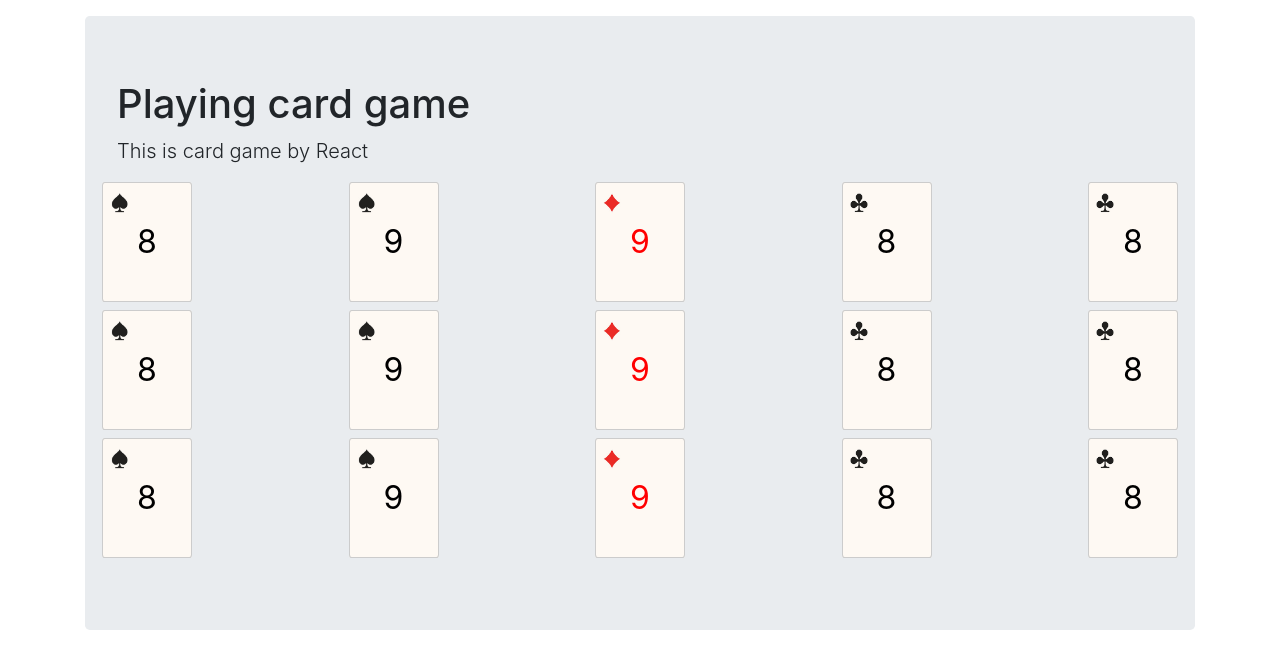
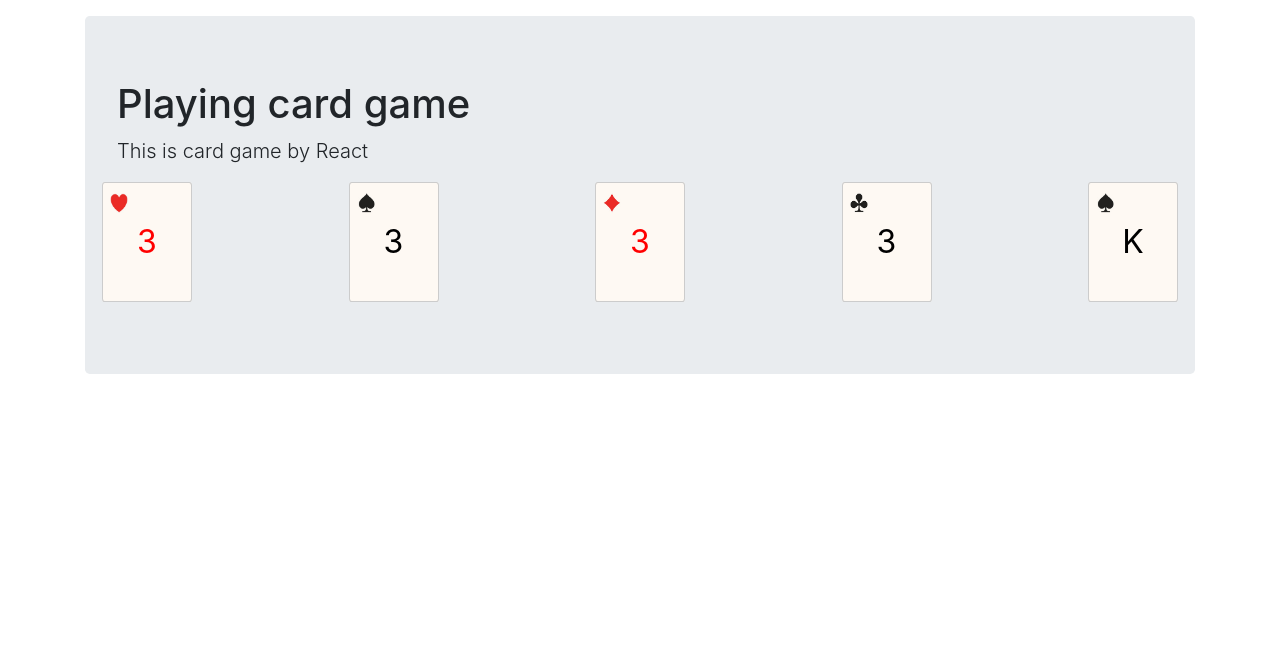
Before and after one commit to koko37/playing-card, a React (Create React App) app: page / in a window 1280 px wide. Shown: the top 668 px of the page. Built offline with nearby package versions, Linux system fonts and the light colour scheme.

Commit message:
feat: add blank card

```diff
--- a/src/App.js
+++ b/src/App.js
@@ -1,4 +1,4 @@
-import React from 'react'
+import React, { useEffect } from 'react'
 import { Container, Jumbotron, Row  } from 'react-bootstrap';
 import CardHolder from "./components/CardHolder"
 import "./styles/app.css"
@@ -8,32 +8,61 @@ export default () => {
         width: "90px",
         height: "120px"
     }
-    const cards_place_1 = [
-        {flower: "h", number: "3"},
-        {flower: "c", number: "5"},
-        {flower: "d", number: "j"},
-        {flower: "s", number: "8"},
-    ]
-    const cards_place_2 = [
-        {flower: "h", number: "6"},
-        {flower: "c", number: "7"},
-        {flower: "d", number: "8"},
-        {flower: "s", number: "9"},
-    ]
 
-    const cards_place_3 = [
-        {flower: "c", number: "6"},
-        {flower: "h", number: "7"},
-        {flower: "c", number: "8"},
-        {flower: "d", number: "9"},
-    ]
+    const getCardFromNumber = (n) => {
+      let flower, number, value;
+      switch(Math.floor(n/13))
+      {
+        case 0:
+          flower = "h";
+          break;
+        case 1:
+          flower = "s";
+          break;
+        case 2:
+          flower = "d";
+          break;
+        case 3:
+          flower = "c";
+          break;
+        default:
+          flower = ""
+          break;
+      }
+      number = (n % 13) ;
+      if(number === 1)
+      {
+        value = "a"
+      }
+      else if(number === 11)
+      {
+        value = "j"
+      }
+      else if(number === 12)
+      {
+        value = "q"
+      }
+      else if(number === 0)
+      {
+        value = "k"
+      }
+      else
+      {
+        value = number;
+      }
+      return {flower: flower, number: value}
+    }
 
-    const cards_place_4 = [
-        {flower: "c", number: "3"},
-        {flower: "h", number: "5"},
-        {flower: "h", number: "j"},
-        {flower: "c", number: "8"},
-    ]
+    const card_data = [
+      [getCardFromNumber(1),getCardFromNumber(2),getCardFromNumber(3)],
+      [getCardFromNumber(14),getCardFromNumber(15),getCardFromNumber(16)],
+      [getCardFromNumber(27),getCardFromNumber(28),getCardFromNumber(29)],
+      [getCardFromNumber(40),getCardFromNumber(41),getCardFromNumber(42)],
+      [getCardFromNumber(50),getCardFromNumber(12),getCardFromNumber(13)]
+    ];
+    useEffect(() => {
+      console.log("app initialize.");
+    }, []);
 
     return (
         <Container>
@@ -41,27 +70,12 @@ export default () => {
                 <h1>Playing card game</h1>
                 <p className="lead">This is card game by React</p>
                 <Row className="d-flex justify-content-between mb-2">
-                    <CardHolder cards={cards_place_1} card_size={card_size} />
-                    <CardHolder cards={cards_place_2} card_size={card_size} />
-                    <CardHolder cards={cards_place_3} card_size={card_size} />
-                    <CardHolder cards={cards_place_4} card_size={card_size} />
-                    <CardHolder cards={cards_place_4} card_size={card_size} />
-                </Row>
+                    <CardHolder cards={card_data[0]} card_size={card_size} />
+                    <CardHolder cards={card_data[1]} card_size={card_size} />
+                    <CardHolder cards={card_data[2]} card_size={card_size} />
+                    <CardHolder cards={card_data[3]} card_size={card_size} />
+                    <CardHolder cards={card_data[4]} card_size={card_size} />
 
-                <Row className="d-flex justify-content-between mb-2">
-                    <CardHolder cards={cards_place_1} card_size={card_size} />
-                    <CardHolder cards={cards_place_2} card_size={card_size} />
-                    <CardHolder cards={cards_place_3} card_size={card_size} />
-                    <CardHolder cards={cards_place_4} card_size={card_size} />
-                    <CardHolder cards={cards_place_4} card_size={card_size} />
-                </Row>
-
-                <Row className="d-flex justify-content-between mb-2">
-                    <CardHolder cards={cards_place_1} card_size={card_size} />
-                    <CardHolder cards={cards_place_2} card_size={card_size} />
-                    <CardHolder cards={cards_place_3} card_size={card_size} />
-                    <CardHolder cards={cards_place_4} card_size={card_size} />
-                    <CardHolder cards={cards_place_4} card_size={card_size} />
                 </Row>
             </Jumbotron>
         </Container>
--- /dev/null
+++ b/src/components/BlankCard.js
@@ -0,0 +1,18 @@
+import React from 'react'
+import styles from "../styles/blank-card.module.css"
+
+export default ({size}) => {
+    const width = size != null ? size.width : "120px"
+    const height = size != null ? size.height : "150px"
+
+    const card_style = {
+        width: width,
+        height: height,
+    }
+
+    return (
+        <div className={styles.blankCard} style={card_style}>
+
+        </div>
+    )
+}
--- a/src/components/CardHolder.js
+++ b/src/components/CardHolder.js
@@ -2,6 +2,8 @@ import React, { useState, useEffect } from 'react'
 import { connect } from 'react-redux'
 import styles from "../styles/card-holder.module.css"
 import Card from "./Card"
+import BlankCard from "./BlankCard"
+
 import { pickFirstCard, pickSecondCard, releaseSelected } from "../actions/picKActions"
 
 const mapStateToProps = (state) => ({
@@ -76,6 +78,9 @@ const CardHolder = ({cards, card_size, firstCard, secondCard, setFirstCard, setS
             {topCard != null && (
                 <Card card={topCard} size={card_size} active={active} pickup={pickCard} />
             )}
+            {topCard == null && (
+              <BlankCard size={card_size} />
+            )}
         </div>
     )
 }
--- /dev/null
+++ b/src/styles/blank-card.module.css
@@ -0,0 +1,11 @@
+.blankCard{
+  border-style: solid;
+  border-width: 1px;
+  border-color: teal;
+  display: block;
+  margin: 0;
+  padding: 0;
+  border-radius: 3%;
+  background-color: #aaa;
+  cursor: pointer;
+}
```
